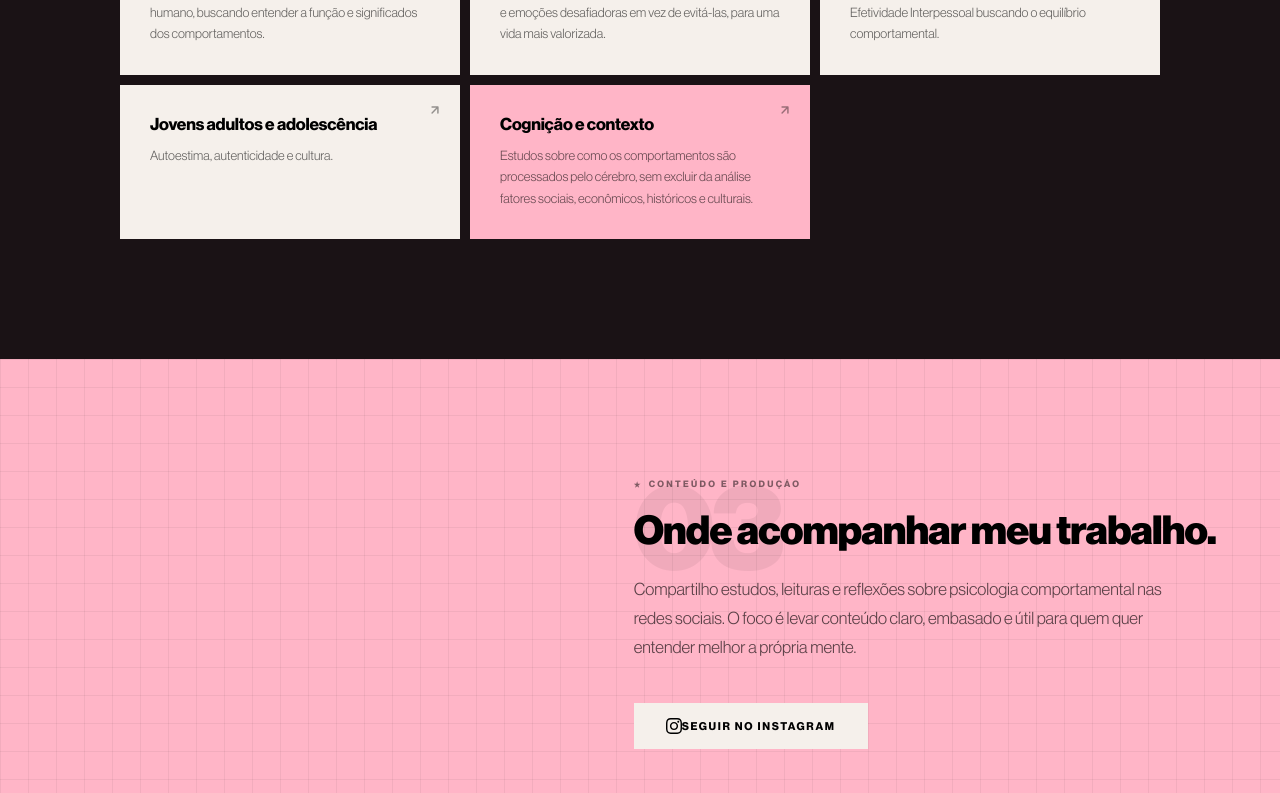
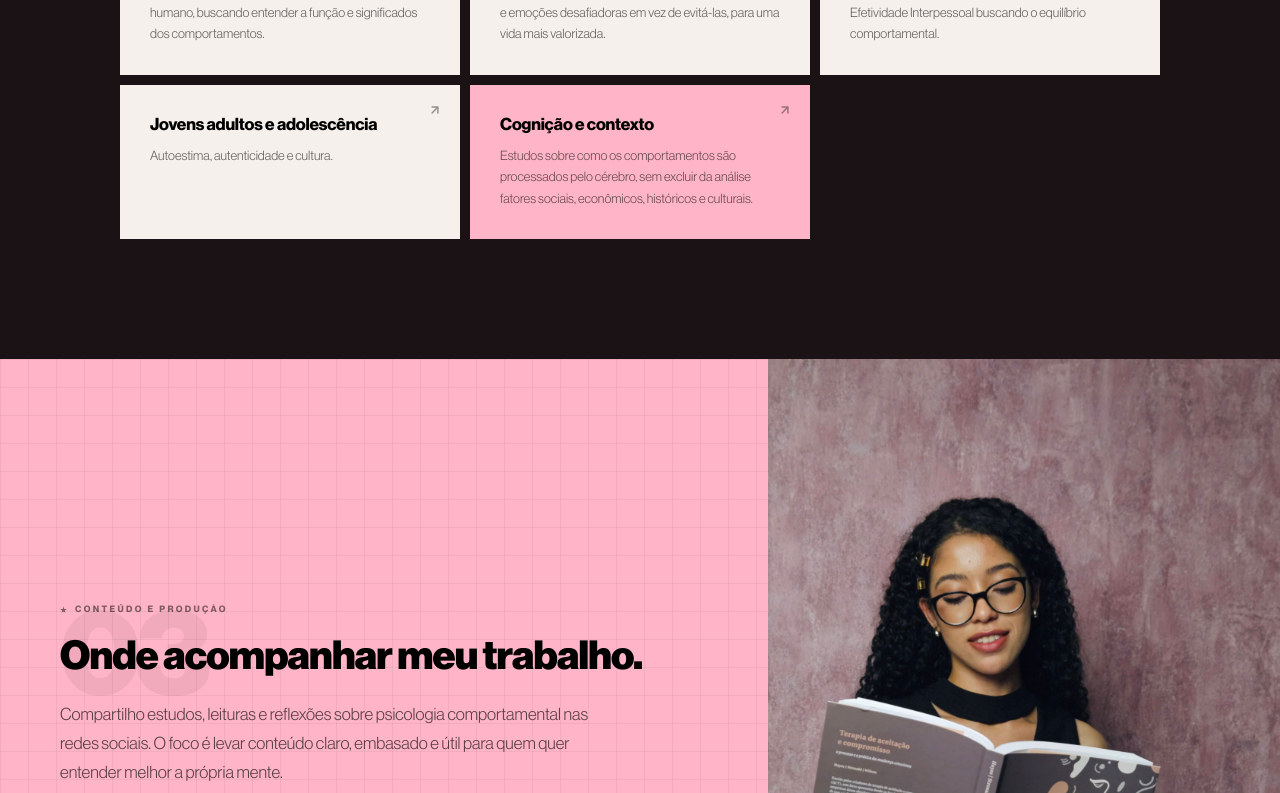
Before and after one commit to madebyfelipe/lizhelenabio, a Next.js app: page / in a window 1280 px wide. Shown: the part 2007-2800 px from the top of the page. Built offline with nearby package versions, Linux system fonts and the light colour scheme.

Commit message:
hero novamente

```diff
--- a/app/home.module.css
+++ b/app/home.module.css
@@ -268,24 +268,30 @@
 /* ── CONTEÚDO layout 3 colunas ───────────────────── */
 .conteudoLayout {
   display: grid;
-  grid-template-columns: minmax(0, 1fr) minmax(320px, 34vw, 520px);
+  grid-template-columns: minmax(0, 1.2fr) minmax(340px, 0.8fr);
   align-items: stretch;
+  min-height: clamp(520px, 60vw, 760px);
 }
 
 .conteudoSidePhoto {
   position: relative;
   overflow: hidden;
-  min-height: clamp(480px, 65vw, 760px);
+  min-height: 100%;
+  grid-column: 2;
+  grid-row: 1;
 }
 
 @media (max-width: 960px) {
   .conteudoLayout {
     grid-template-columns: 1fr;
+    min-height: auto;
   }
 
   .conteudoInner {
     margin: 0 auto;
     padding: clamp(60px, 10vw, 120px) clamp(20px, 5vw, 40px);
+    grid-column: auto;
+    grid-row: auto;
   }
 
   .conteudoSidePhoto {
@@ -602,13 +608,15 @@
 
 .conteudoInner {
   max-width: 720px;
-  margin: 0 0 0 auto;
+  margin: 0;
   padding: clamp(60px, 10vw, 120px) clamp(28px, 5vw, 72px) clamp(60px, 10vw, 120px) clamp(20px, 5vw, 60px);
   display: flex;
   flex-direction: column;
   align-items: flex-start;
   justify-content: center;
   height: 100%;
+  grid-column: 1;
+  grid-row: 1;
 }
 
 .conteudoTop {
```
